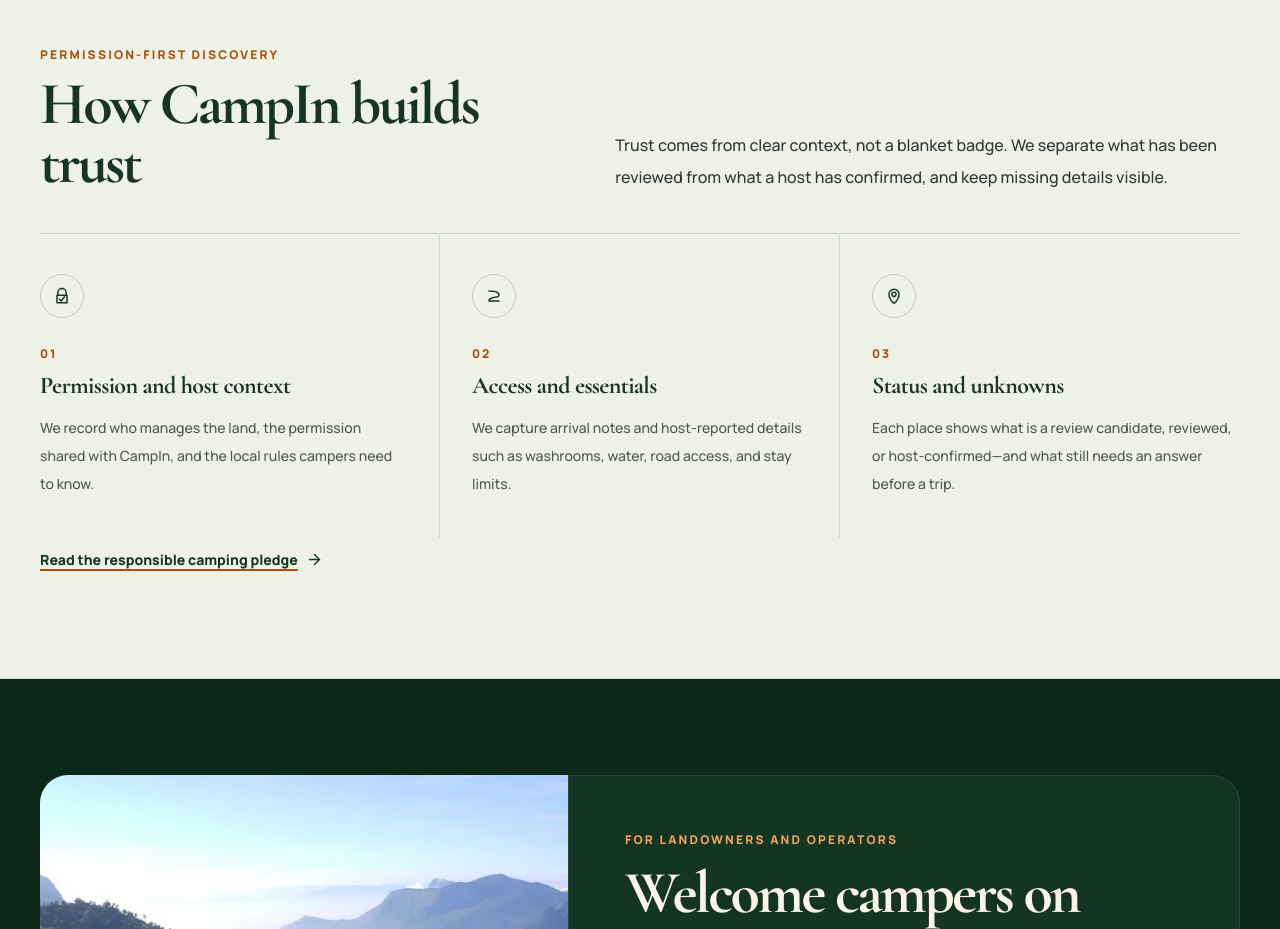
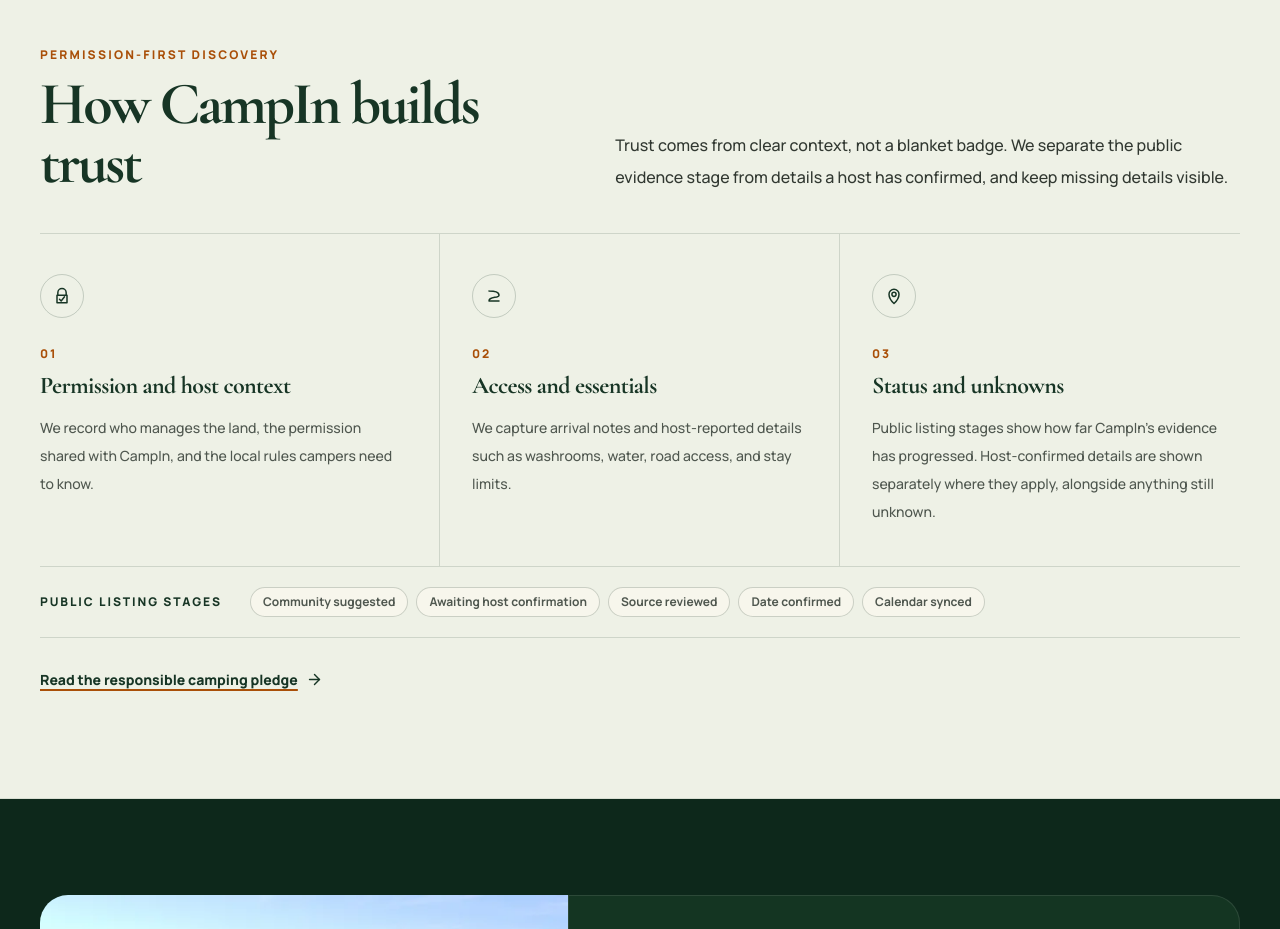
Before and after one commit to shaykhedeee/campin, a React (Vite) app: page / in a window 1280 px wide. Shown: the part 3840-4769 px from the top of the page. Built offline with nearby package versions, Linux system fonts and the light colour scheme; no server answers.

Commit message:
fix: align homepage trust stages

```diff
--- a/src/components/home/TrustProcess.tsx
+++ b/src/components/home/TrustProcess.tsx
@@ -1,6 +1,14 @@
 import { Link } from "react-router-dom";
 import { ArrowRight } from "lucide-react";
 import CampInIcon from "../icons/CampInIcon";
+
+const publicListingStages = [
+  "Community suggested",
+  "Awaiting host confirmation",
+  "Source reviewed",
+  "Date confirmed",
+  "Calendar synced",
+] as const;
 
 const trustStages = [
   {
@@ -18,7 +26,7 @@
   {
     number: "03",
     title: "Status and unknowns",
-    body: "Each place shows what is a review candidate, reviewed, or host-confirmed—and what still needs an answer before a trip.",
+    body: "Public listing stages show how far CampIn's evidence has progressed. Host-confirmed details are shown separately where they apply, alongside anything still unknown.",
     iconName: "exact-pin",
   },
 ] as const;
@@ -42,7 +50,7 @@
             </h2>
           </div>
           <p className="max-w-2xl text-sm font-medium leading-7 text-[#313831] sm:text-base sm:leading-8">
-            Trust comes from clear context, not a blanket badge. We separate what has been reviewed from what a host has confirmed, and keep missing details visible.
+            Trust comes from clear context, not a blanket badge. We separate the public evidence stage from details a host has confirmed, and keep missing details visible.
           </p>
         </div>
 
@@ -64,6 +72,17 @@
           ))}
         </ol>
 
+        <div className="mb-5 border-y border-[#173525]/15 py-5 lg:flex lg:items-center lg:gap-7">
+          <p className="shrink-0 text-xs font-black uppercase tracking-[0.16em] text-[#173525]">Public listing stages</p>
+          <ul aria-label="Public listing stages" className="mt-3 flex flex-wrap gap-2 lg:mt-0">
+            {publicListingStages.map((stage) => (
+              <li key={stage} className="rounded-full border border-[#173525]/20 bg-[#fffaf0]/55 px-3 py-1.5 text-xs font-bold text-[#4f574f]">
+                {stage}
+              </li>
+            ))}
+          </ul>
+        </div>
+
         <Link
           to="/responsible-camping-pledge"
           className="light-surface-focus mt-2 inline-flex min-h-11 items-center gap-2 rounded-lg text-sm font-black text-[#173525] underline decoration-[#A94F08] decoration-2 underline-offset-4 transition-colors hover:text-[#A94F08] lg:mt-0"
```
Also changed, not shown: 1 other file (tests, documents, lock files or other folders).
